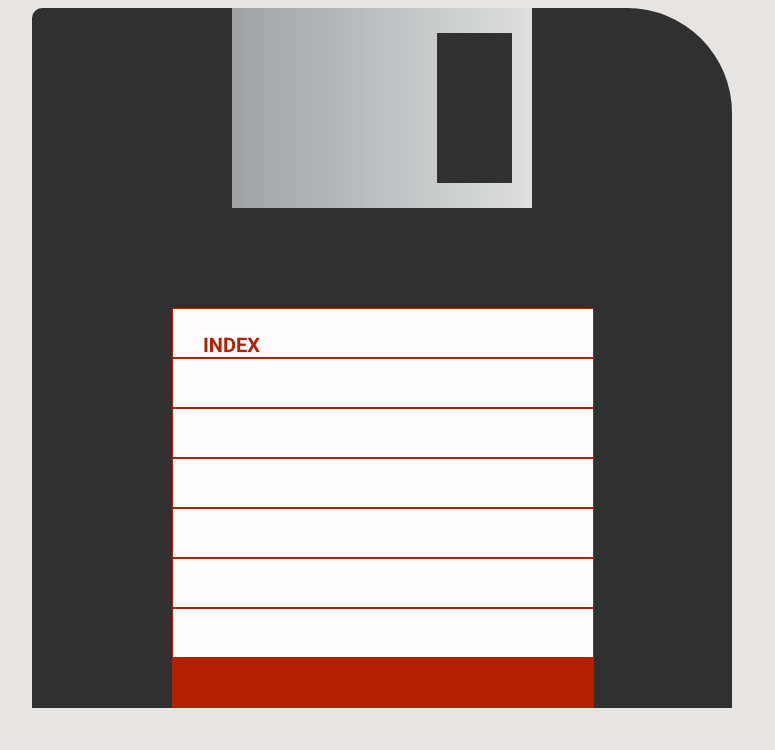
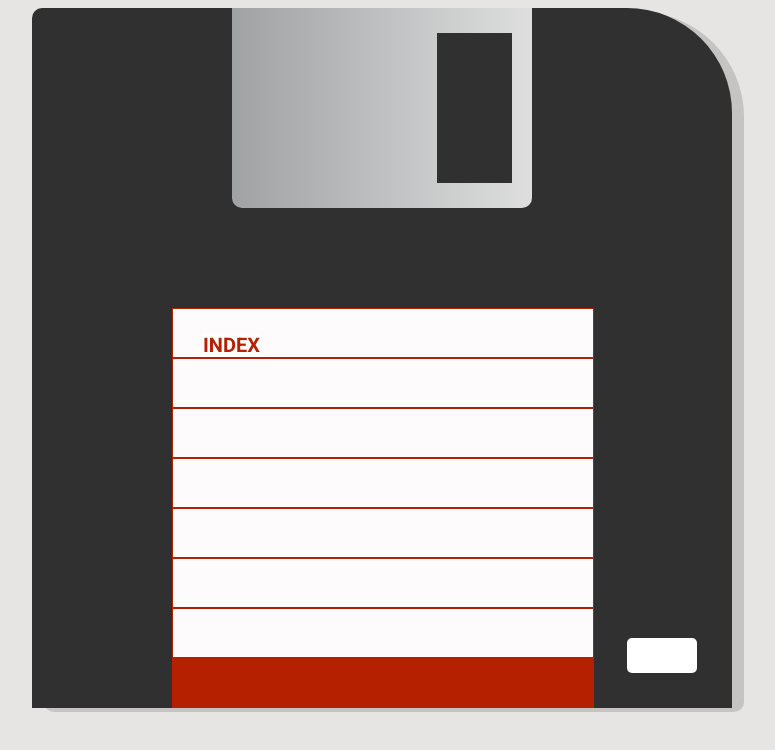
Before and after one commit to rickyrm/disk-card, a website built with Vite: page src/index.html in a window 1280 px wide. Shown: the whole page, without its empty margins (258-1033 px from the left). Built offline with nearby package versions, Linux system fonts and the light colour scheme.

Commit message:
CSS ultima modificacion

```diff
--- a/src/index.css
+++ b/src/index.css
@@ -13,6 +13,8 @@ body {
   border-radius: 10px 15% 10px 10px;
   flex-direction: column;
   justify-content: space-between;
+  position: relative;
+  box-shadow: 12px 4px 0 rgb(98 96 96 / 25.2%);
 
 }
 
@@ -33,6 +35,8 @@ body {
   justify-content: flex-end;
   align-items: center;
   background: repeating-linear-gradient(90deg, #b0b3b4de, #f8f8f8de);
+  border-radius: 0 0 10px 10px;
+
 }
 
 .disk-hole {
@@ -57,6 +61,7 @@ body {
   background-color: #efecec;
   display: flex;
   flex-direction: column;
+
 
 
   & .label{
@@ -87,12 +92,30 @@ body {
       font-family: Roboto, sans-serif;
 
 
-
-
     }
 
   }
 
+}
+
+.rightpad-container {
+  display: flex;
+  align-items: flex-end;
+  background-color: #303030;
+  justify-content: center;
 
 
+  & .small-hole {
+    width: 70px;
+    height: 35px;
+    background-color: white;
+    position: absolute;
+    right: 35px;
+    bottom: 35px;
+    border-radius: 5px;
+
+
+
+  }
+
 }
--- a/src/index.html
+++ b/src/index.html
@@ -8,6 +8,7 @@
   <title>Document</title>
   <link rel="stylesheet" href="./index.css">
   <script type="module" src="./index.js"></script>
+
 </head>
 
 <body>
@@ -31,7 +32,9 @@
         <div class="label f"></div>
         <div class="label g"></div>
       </div>
-      <div class="rightpad-container"></div>
+      <div class="rightpad-container">
+        <div class="small-hole"></div>
+      </div>
     </div>
   </div>
 </body>
```
